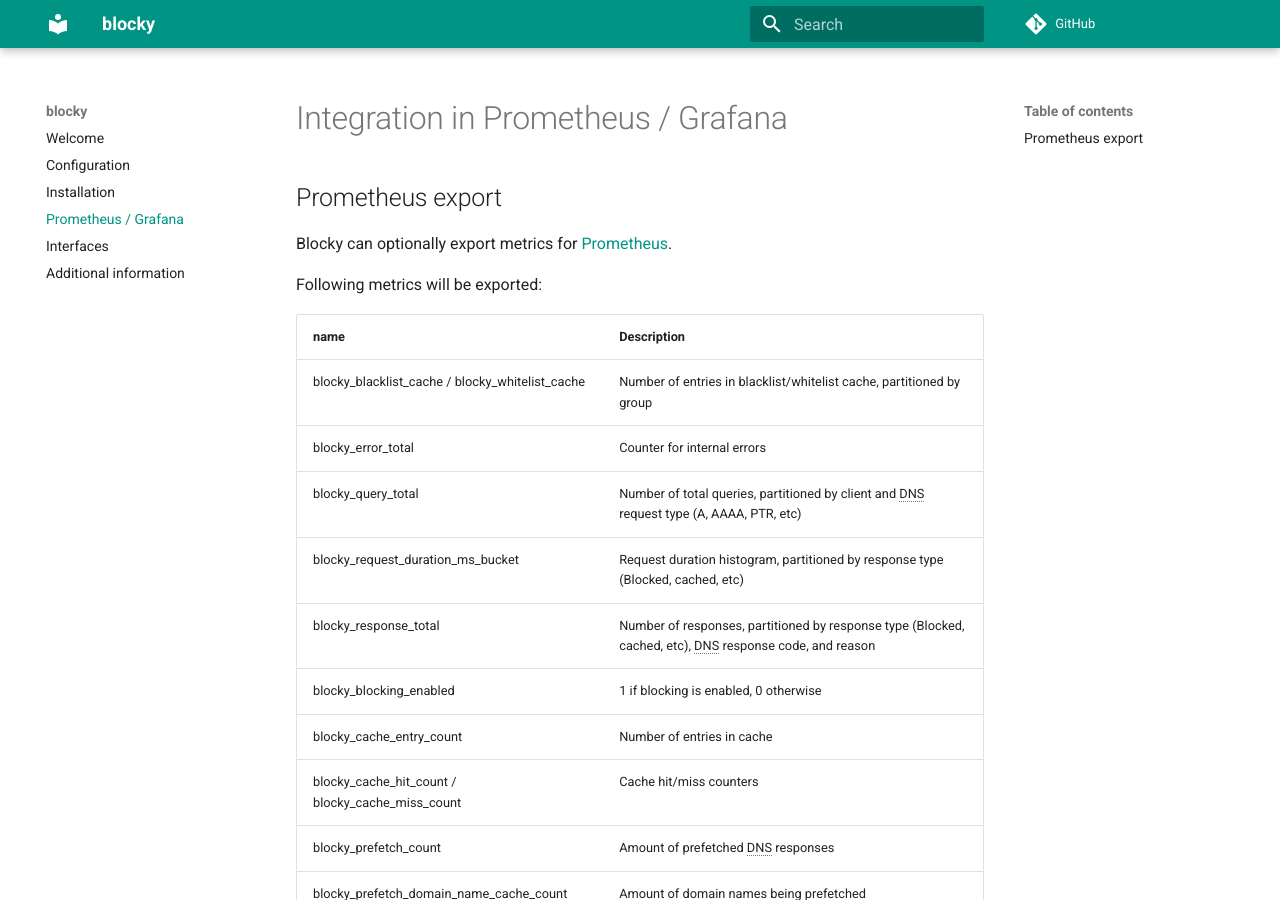
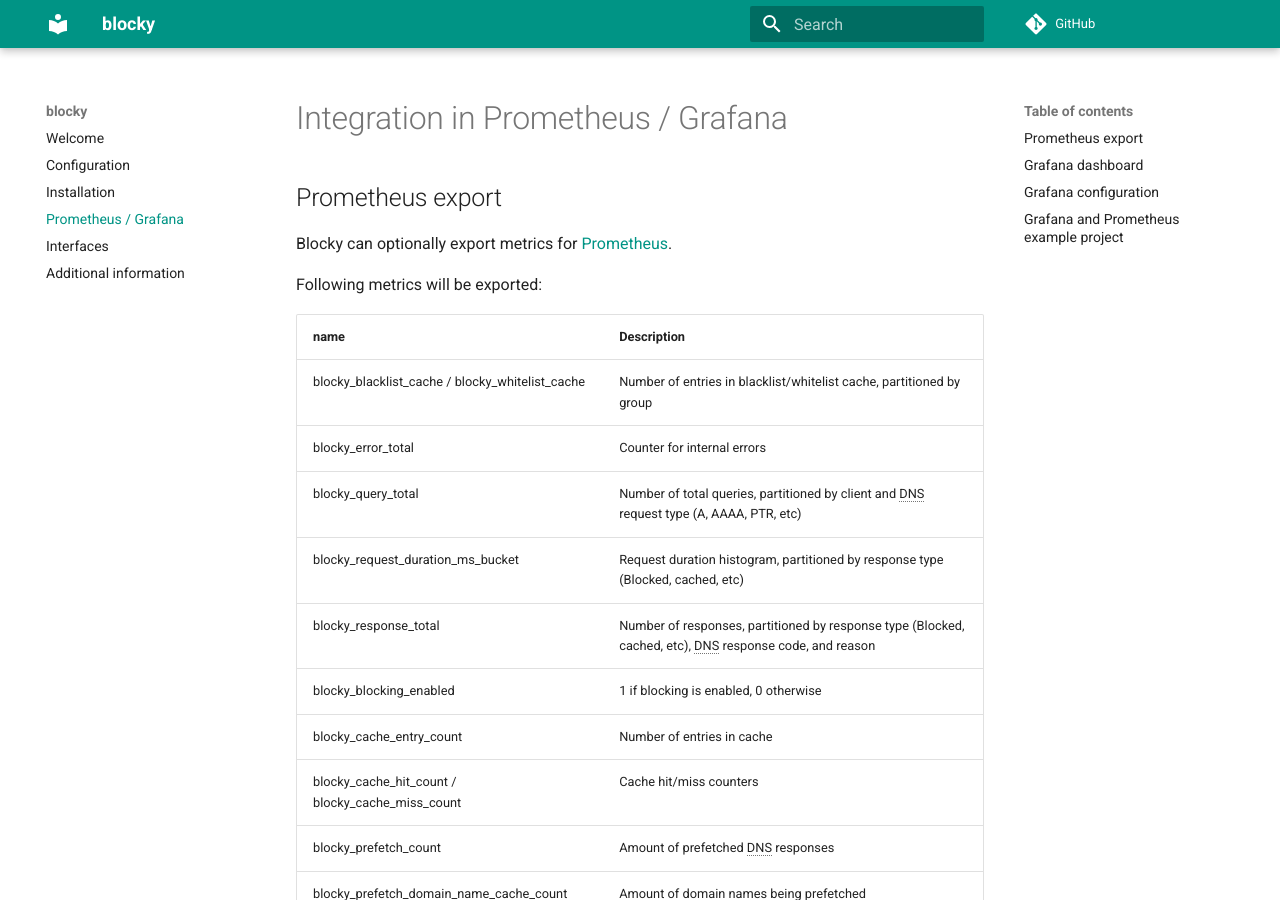
Before and after one commit to 0xERR0R/blocky, an MkDocs documentation site: the page built from docs/prometheus_grafana.md, in a window 1280 px wide and 900 px high. Built offline with MkDocs 1.6.1 and Material for MkDocs 9.7.7, drawn with Linux system fonts in a browser that asks for light colours; comment, search, counter and statistics services are not loaded.

Commit message:
Update prometheus_grafana.md

```diff
--- a/docs/prometheus_grafana.md
+++ b/docs/prometheus_grafana.md
@@ -19,7 +19,7 @@
 | blocky_prefetch_count | Amount of prefetched DNS responses |
 | blocky_prefetch_domain_name_cache_count | Amount of domain names being prefetched |
 
-# Grafana dashboard
+## Grafana dashboard
 
 Example [Grafana](https://grafana.com/) dashboard
 definition [as JSON](https://github.com/0xERR0R/blocky/blob/master/docs/blocky-grafana.json)
```
